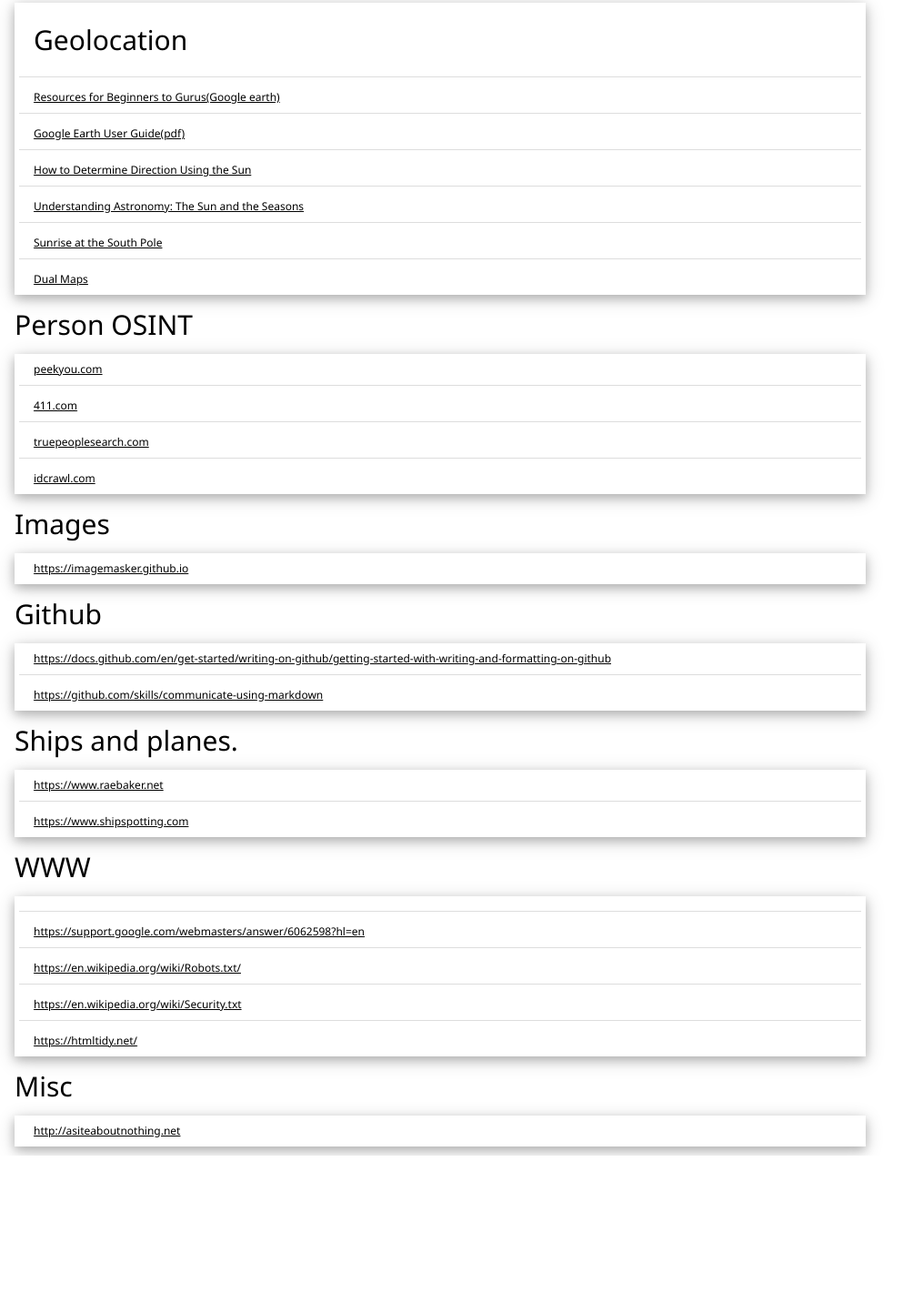
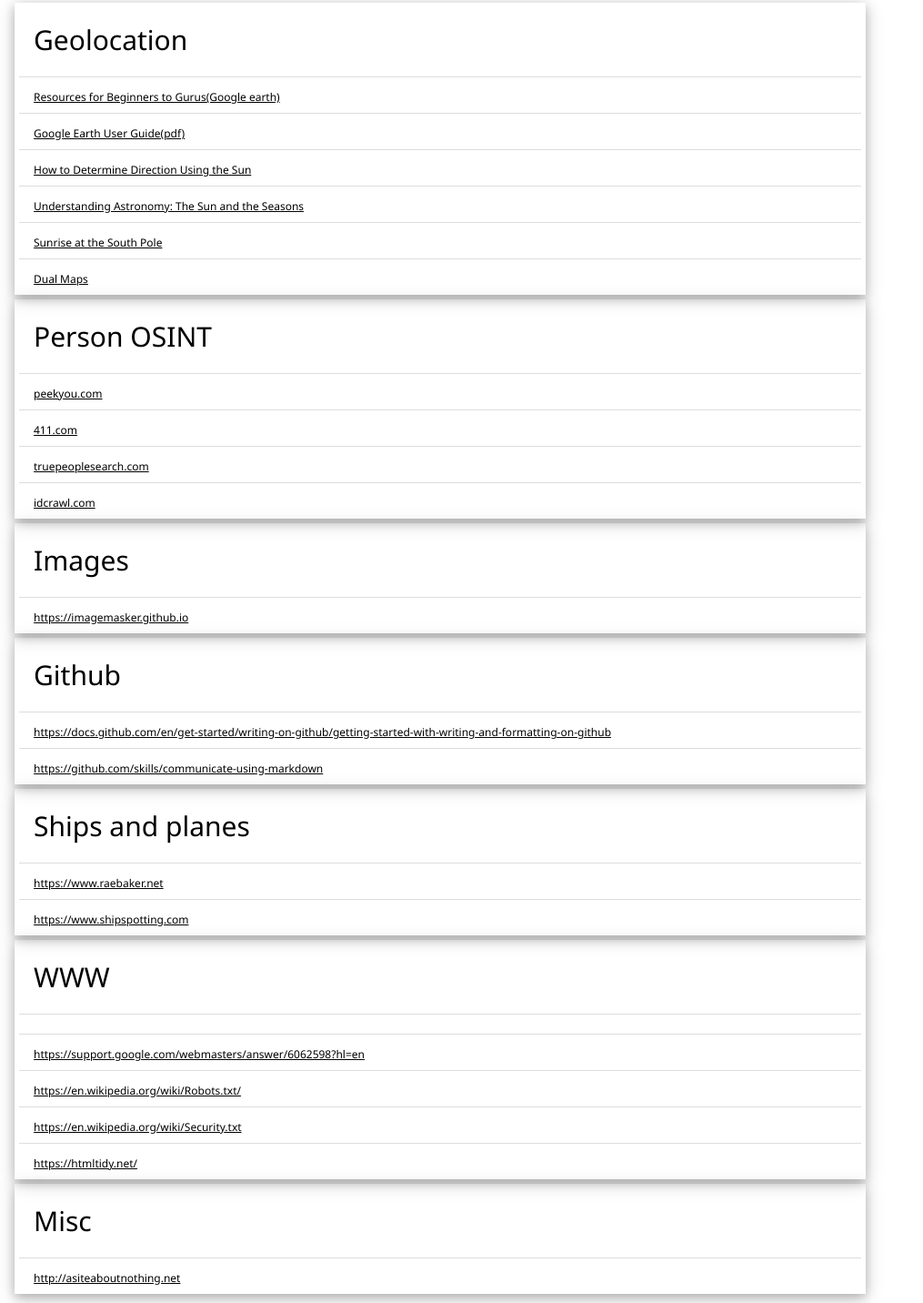
Before and after one commit to puppet-sock/puppet-sock.github.io, a plain HTML site: page links.html in a window 1280 px wide. Shown: the part 71-1503 px from the top of the page at 91% size, without its empty margins (0-1015 px from the left). Before the commit the page ends 1341 px from the top, so only its background shows below. Drawn offline with nearby package versions, Linux system fonts and the light colour scheme.

Commit message:
Update links.html

```diff
--- a/links.html
+++ b/links.html
@@ -33,33 +33,38 @@
           </ul>
 
 
-          <h2>Person OSINT</h2>
+
           <ul class="w3-ul w3-card-4" style="width:75%">
+            <li><h2>Person OSINT</h2></li>
             <li><a href="https://peekyou.com" target="_blank">peekyou.com</a></li>
             <li><a href="https://411.com" target="_blank">411.com</a></li>
             <li><a href="https://truepeoplesearch.com" target="_blank">truepeoplesearch.com</a></li>
             <li><a href="https://idcrawl.com" target="_blank">idcrawl.com</a></li>
           </ul>
 
-          <h2>Images</h2>
+
           <ul class="w3-ul w3-card-4" style="width:75%">
+            <li><h2>Images</h2></li>
             <li><a href="https://imagemasker.github.io" target="_blank"> https://imagemasker.github.io </a></li>
           </ul>
 
-          <h2>Github</h2>
+
           <ul class="w3-ul w3-card-4" style="width:75%">
+            <li><h2>Github</h2></li>
             <li><a href="https://docs.github.com/en/get-started/writing-on-github/getting-started-with-writing-and-formatting-on-github" target="_blank"> https://docs.github.com/en/get-started/writing-on-github/getting-started-with-writing-and-formatting-on-github </a></li>
             <li><a href="https://github.com/skills/communicate-using-markdown" target="_blank"> https://github.com/skills/communicate-using-markdown </a></li>
           </ul>
 
-          <h2>Ships and planes.</h2>
+
           <ul class="w3-ul w3-card-4" style="width:75%">
+            <li><h2>Ships and planes</h2></li>
             <li><a href="https://www.raebaker.net" target="_blank"> https://www.raebaker.net </a></li>
             <li><a href="https://www.shipspotting.com" target="_blank"> https://www.shipspotting.com </a></li>
           </ul>
 
-          <h2>WWW</h2>
+
           <ul class="w3-ul w3-card-4" style="width:75%">
+            <li><h2>WWW</h2></li>
             <li><a href="https://www.seoreviewtools.com/bulk-meta-robots-checker/" target="_blank">
                 <https: //www.seoreviewtools.com/bulk-meta-robots-checker</a>
             </li>
@@ -69,8 +74,9 @@
             <li><a href="https://htmltidy.net/" target="_blank">https://htmltidy.net/</a></li>
           </ul>
 
-          <h2>Misc</h2>
+
           <ul class="w3-ul w3-card-4" style="width:75%">
+            <li><h2>Misc</h2></li>
             <li><a href="http://asiteaboutnothing.net" target="_blank">http://asiteaboutnothing.net</a></li>
           </ul>
     </div>
```
